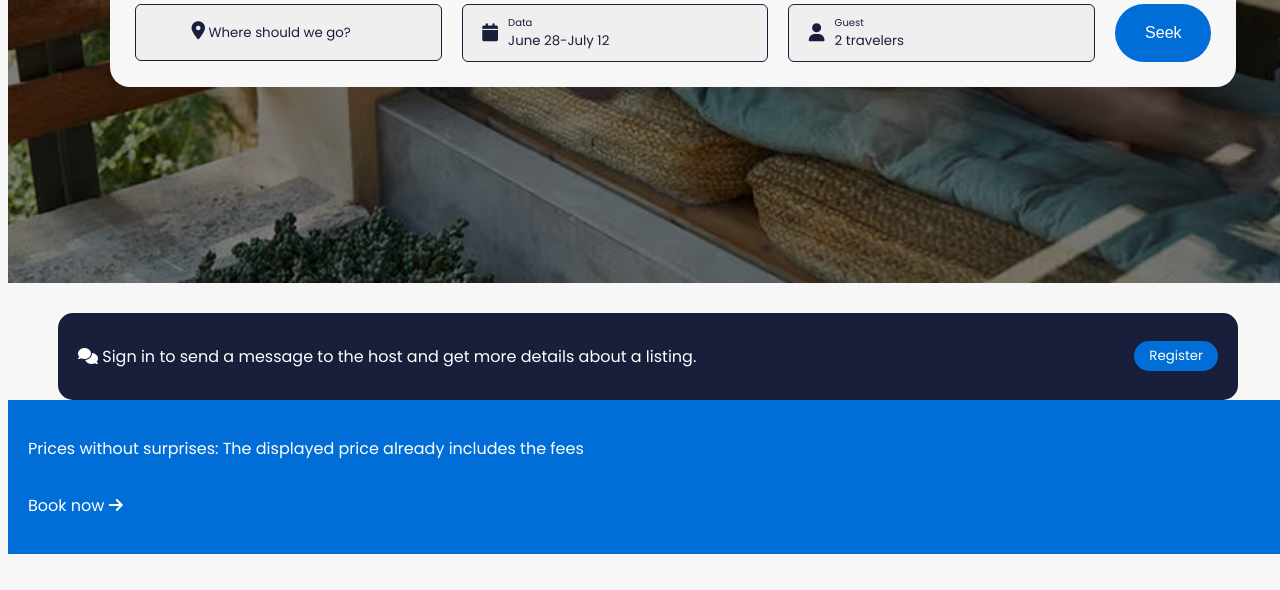
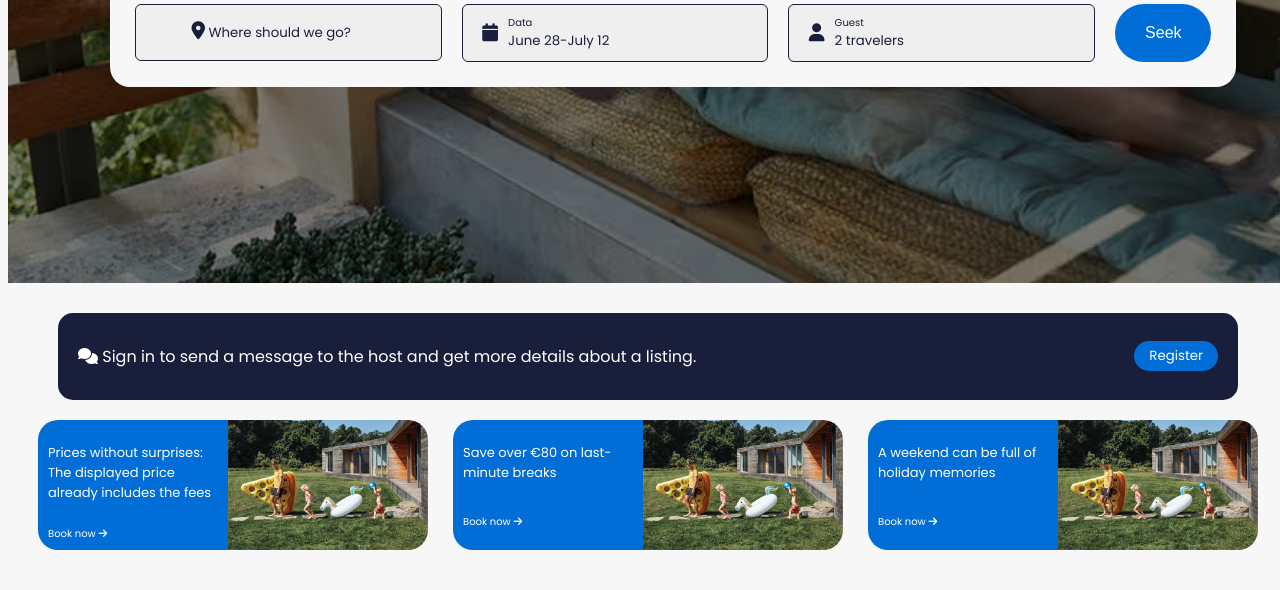
Before and after one commit to Lucide-Pascale/CSS-Cloning-Exercise, a plain HTML site: page frontend/html/index.html in a window 1280 px wide. Shown: the part 387-977 px from the top of the page. Before the commit the page ends 949 px from the top, so only its background shows below. Drawn offline with nearby package versions, Linux system fonts and the light colour scheme; a web font is replaced by a local one.

Commit message:
Fixing CSS

```diff
--- a/frontend/css/style.css
+++ b/frontend/css/style.css
@@ -229,9 +229,38 @@ main>div {
   font-family: "Poppins", sans-serif;
   color:#FFFFFF;
   background-color: var(--secondary-color);
-  padding: 20px;
+
+  padding: 10px;
+  width:170px;
+  border-top-left-radius: 20px;
+  border-bottom-left-radius: 20px;
+  font-size: small;
+}
+.itemsub5{
+  display:flex;
+  flex-direction: row;
+  height: 130px;
+
 }
 
+.itemsub6{
+  background-image: url('22.jpg');
+  background-size: cover;
+  background-position: center;
+  width: 200px;
+  border-bottom-right-radius: 20px;
+  border-top-right-radius: 20px;
+}
+
+.container{
+  display: flex;
+  flex-direction: row;
+  justify-content: space-between;
+  margin-top: 20px;
+  margin-bottom: 40px;
+  margin-left: 30px;
+  margin-right: 30px;
+}
 /*
 .chiron-sung-hk-<uniquifier> {
   font-family: "Chiron Sung HK", serif;
--- a/frontend/html/index.html
+++ b/frontend/html/index.html
@@ -14,7 +14,9 @@
   <link
     href="https://fonts.googleapis.com/css2?family=Montserrat:ital,wght@0,100..900;1,100..900&family=Poppins:ital,wght@0,100;0,200;0,300;0,400;0,500;0,600;0,700;0,800;0,900;1,100;1,200;1,300;1,400;1,500;1,600;1,700;1,800;1,900&display=swap"
     rel="stylesheet">
-  <link rel="stylesheet" href="../css/style.css">
+
+  <link rel="stylesheet" href="./../css/style.css">
+
   <link rel="preconnect" href="https://fonts.googleapis.com">
   <link rel="preconnect" href="https://fonts.gstatic.com" crossorigin>
   <link
@@ -81,11 +83,35 @@
     <p><i class="fa-solid fa-comments"></i> Sign in to send a message to the host and get more details about a listing.</p>
     <button>Register</button>
   </div>
+
+  <div class="container">
+  <div class="itemsub5">
   <div class="itemsub4">
   <p>Prices without surprises: The displayed price already includes the fees</p>
-  <p>Book now <i class="fa-solid fa-arrow-right"></i></p>
+  <p style="font-size: x-small;">Book now <i class="fa-solid fa-arrow-right"></i></p>
   </div>
-  <div class="itemsub5"></div>
+  <div class="itemsub6"></div>
+  </div>
+
+  <div class="itemsub5">
+  <div class="itemsub4">
+  <p>Save over €80 on last-minute breaks</p>
+  <p style="font-size: x-small;">Book now <i class="fa-solid fa-arrow-right"></i></p>
+  </div>
+  <div class="itemsub6"></div>
+  </div>
+
+  <div class="itemsub5">
+  <div class="itemsub4">
+  <p>A weekend can be full of holiday memories</p>
+  <p style="font-size: x-small;">Book now <i class="fa-solid fa-arrow-right"></i></p>
+  </div>
+  <div class="itemsub6"></div>
+  </div>
+
+</div>
+
+
 </body>
 
 </html>
```
Also changed, not shown: frontend/css/11.jpg (added), frontend/css/22.jpg (added), frontend/css/33.jpg (added).
